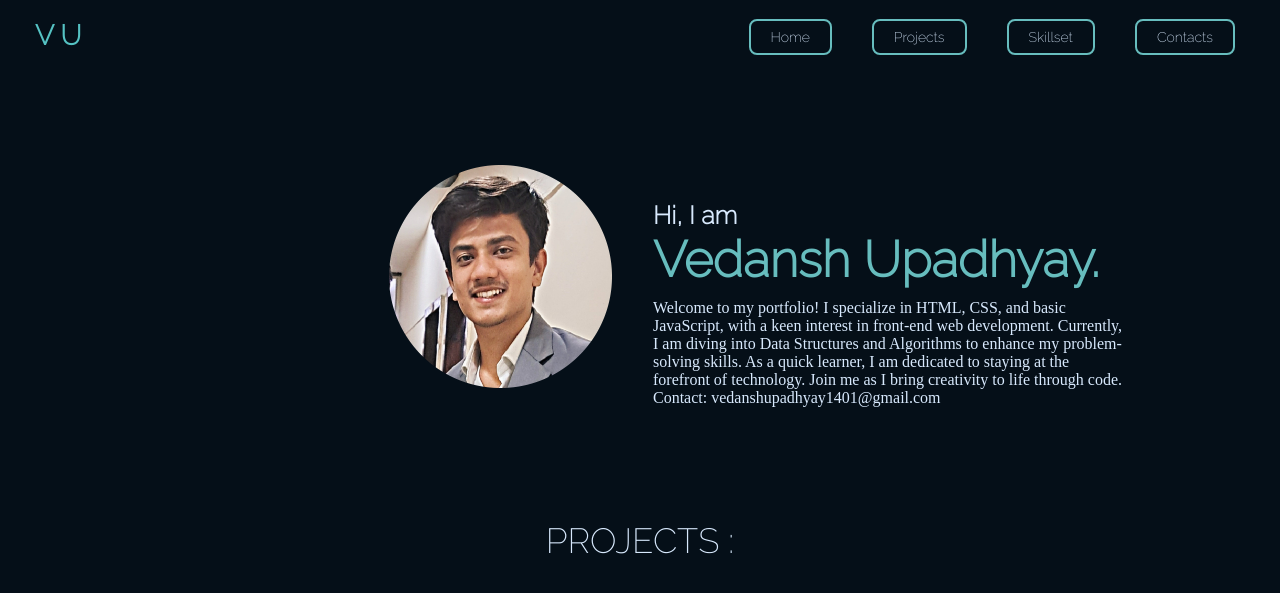
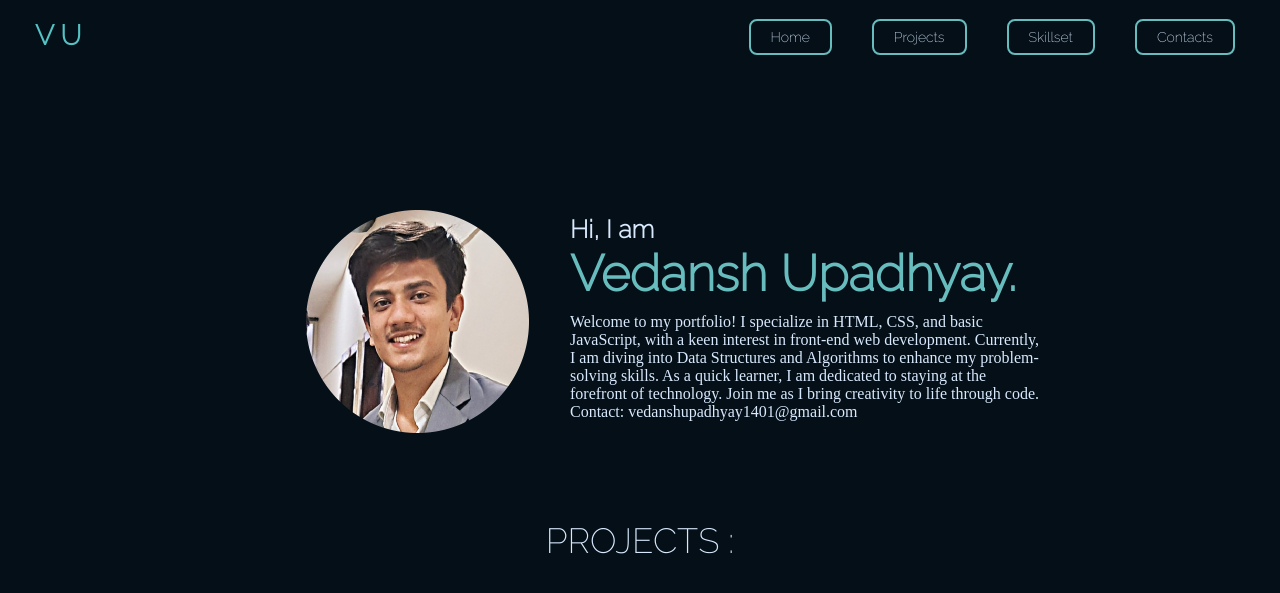
Before and after one commit to Vedanshh14/HO, a plain HTML site: page index.html in a window 1280 px wide. Shown: the top 593 px of the page. Drawn offline with Linux system fonts and the light colour scheme.

Commit message:
Update portfolio.css

```diff
--- a/portfolio.css
+++ b/portfolio.css
@@ -68,16 +68,20 @@ body{
 
 }
 .intro{
+
+    /* justify-content: center; */
+    /* background-color: #252525; */
     display: flex;
-    /* background-color: #252525; */
+    justify-content: center; /* Horizontally center */
+    align-items: center;
     margin-top: 110px;
     margin-bottom: 60px;
-    margin-left: 123px;
+    /* margin-left: 123px; */
 }
 .myimg{
     height: 223px;
     width: 223px;
-    margin-top: 5px;
+    margin-top: 50px;
     margin-left: 66px;
 
 }
@@ -85,12 +89,12 @@ body{
 
     height: 300px;
     width: 300px;
-    margin-left: 200px;
+
 }
 .introo{
 
     width: 500px;
-    margin-top: 40px;
+    margin-top: 15px;
     padding-left: 30px;
 }
 .myself{
```
